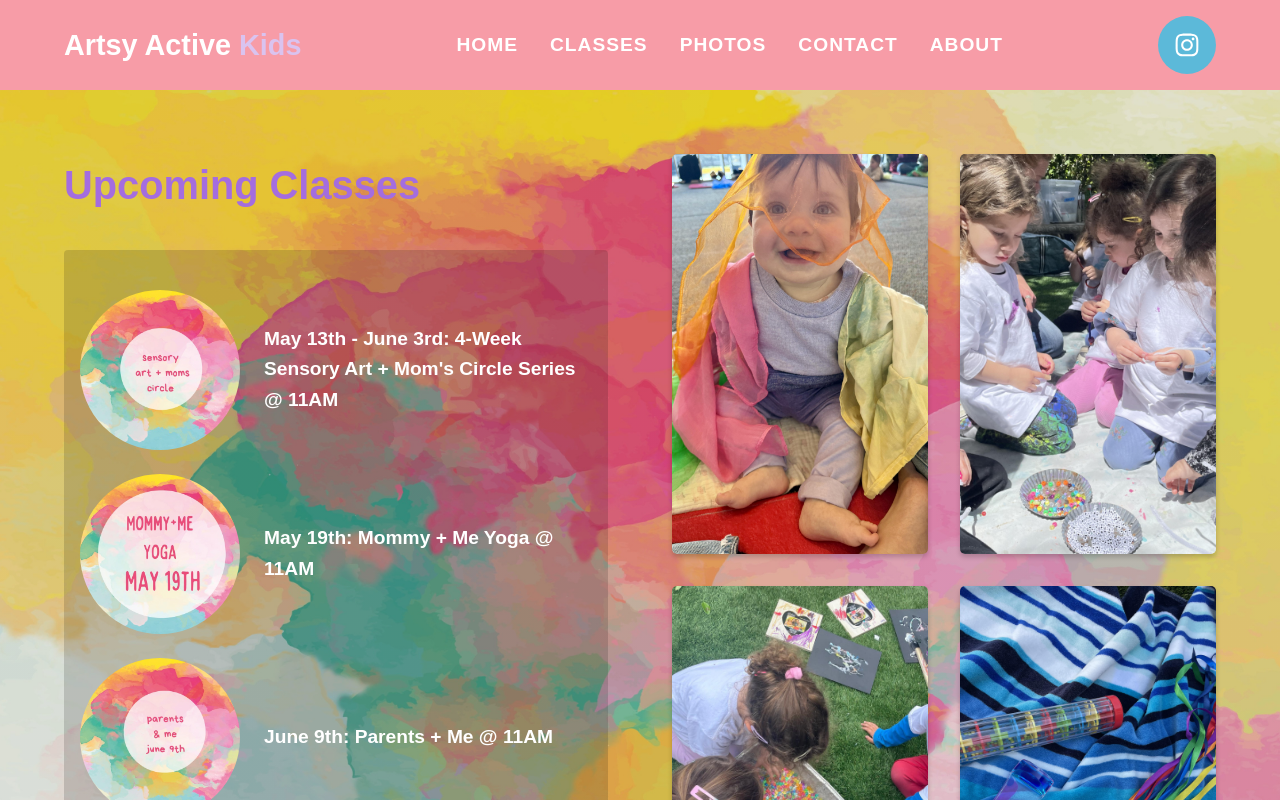
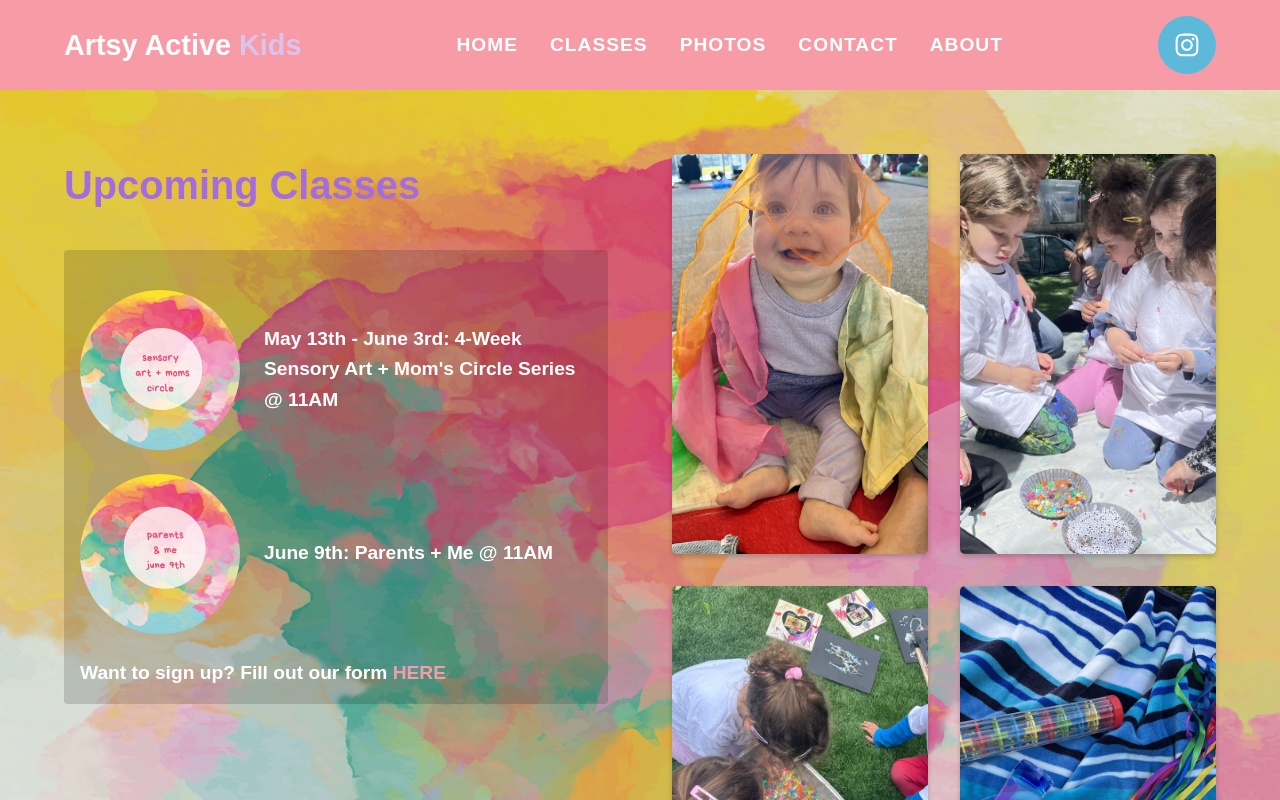
Before and after one commit to jsilver88/artsyactivekids, a React (Vite) app: page /classes in a window 1280 px wide. Shown: the top 800 px of the page. Built offline with nearby package versions, Linux system fonts and the light colour scheme; a web font is replaced by a local one.

Commit message:
updated classes

```diff
--- a/src/pages/Classes.jsx
+++ b/src/pages/Classes.jsx
@@ -1,5 +1,3 @@
-import { Link } from "react-router-dom"
-
 function Classes() {
   return (
     <div className="class">
@@ -12,12 +10,6 @@ function Classes() {
               <p className="p-text">
                 May 13th - June 3rd: 4-Week Sensory Art + Mom's Circle Series @
                 11AM
-              </p>
-            </div>
-            <div className="session">
-              <img src="/images/mommyme519.jpeg" alt="" className="class-img" />
-              <p className="p-text">
-                <strong>May 19th:</strong> Mommy + Me Yoga @ 11AM
               </p>
             </div>
             <div className="session">
```
